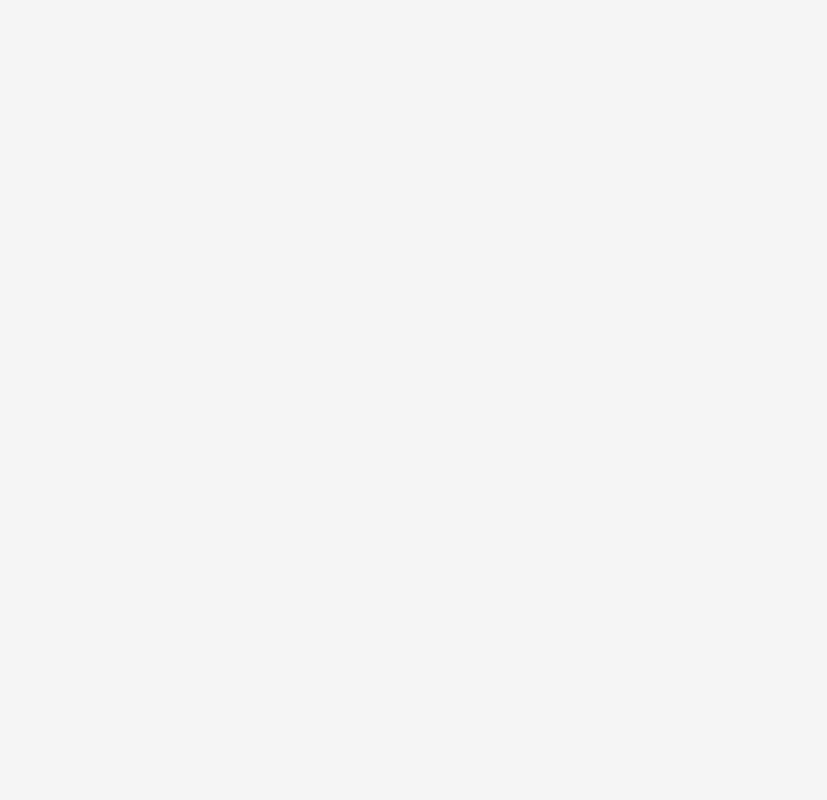
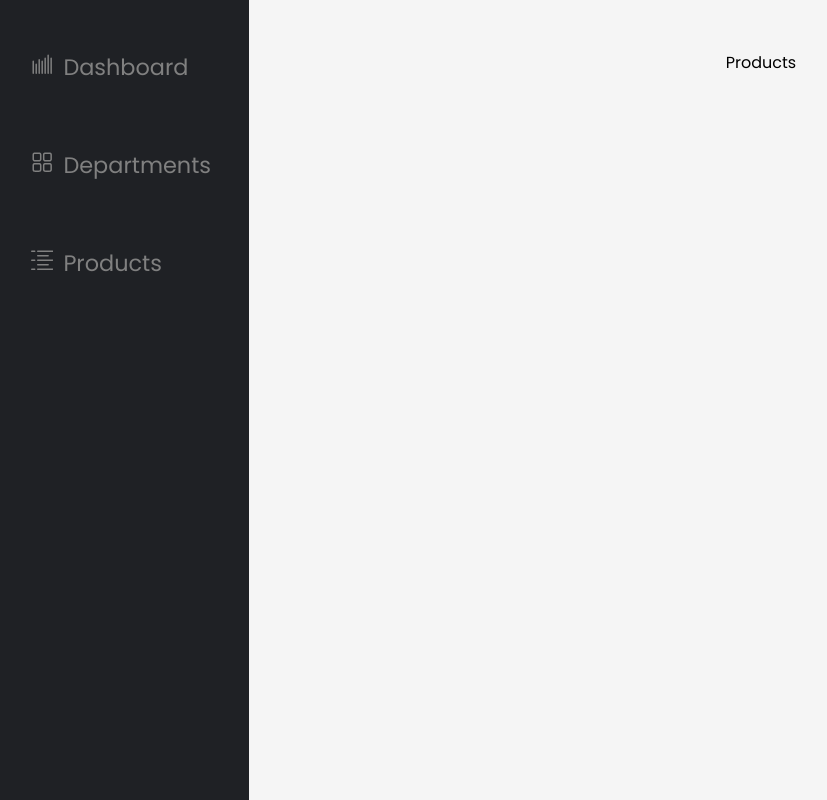
Before and after one commit to ParasArya289/inventoryManagement, a React (Create React App) app: page /products in a window 1280 px wide. Before the commit this address had no page. Shown: the whole page, without its empty margins (7-834 px from the left). Built offline with nearby package versions, Linux system fonts and the light colour scheme.

Commit message:
page setup

```diff
--- a/src/App.js
+++ b/src/App.js
@@ -1,12 +1,16 @@
 import { Route, Routes } from "react-router-dom";
 import "./App.css";
 import { Dashboard } from "./Pages/Dashboard/Dashboard";
+import { Departments } from "./Pages/Departments/Departments";
+import { Products } from "./Pages/Products/Products";
 
 function App() {
   return (
     <div className="App">
       <Routes>
         <Route path="/" element={<Dashboard />} />
+        <Route path="/departments" element={<Departments />} />
+        <Route path="/products" element={<Products />} />
       </Routes>
     </div>
   );
--- a/src/Components/Navbar/Navbar.js
+++ b/src/Components/Navbar/Navbar.js
@@ -7,15 +7,15 @@ export const Navbar = () => {
   return (
     <nav className="navbar">
       <div>
-        <NavLink className="links">
+        <NavLink className="links" to="/">
           <RxBarChart className="link__icons" />
           <span>Dashboard</span>
         </NavLink>
-        <NavLink className="links">
+        <NavLink className="links" to="/departments">
           <RxDashboard className="link__icons" />
           <span>Departments</span>
         </NavLink>
-        <NavLink className="links">
+        <NavLink className="links" to="/products">
           <RxActivityLog className="link__icons" />
           <span>Products</span>
         </NavLink>
--- /dev/null
+++ b/src/Pages/Departments/Departments.js
@@ -0,0 +1,10 @@
+import { Layout } from "../../Components/Layout/Layout";
+import "./Departments.css";
+
+export const Departments = () => {
+  return (
+    <Layout>
+      <div>Departments</div>
+    </Layout>
+  );
+};
--- /dev/null
+++ b/src/Pages/Products/Products.js
@@ -0,0 +1,10 @@
+import { Layout } from "../../Components/Layout/Layout";
+import "./Products.css";
+
+export const Products = () => {
+  return (
+    <Layout>
+      <div>Products</div>
+    </Layout>
+  );
+};
```
Also changed, not shown: src/Pages/SingleProduct/SingleProduct.js (added, +10 -0 lines), src/Pages/Departments/Departments.css (added), src/Pages/Products/Products.css (added), src/Pages/SingleProduct/SingleProduct.css (added).
